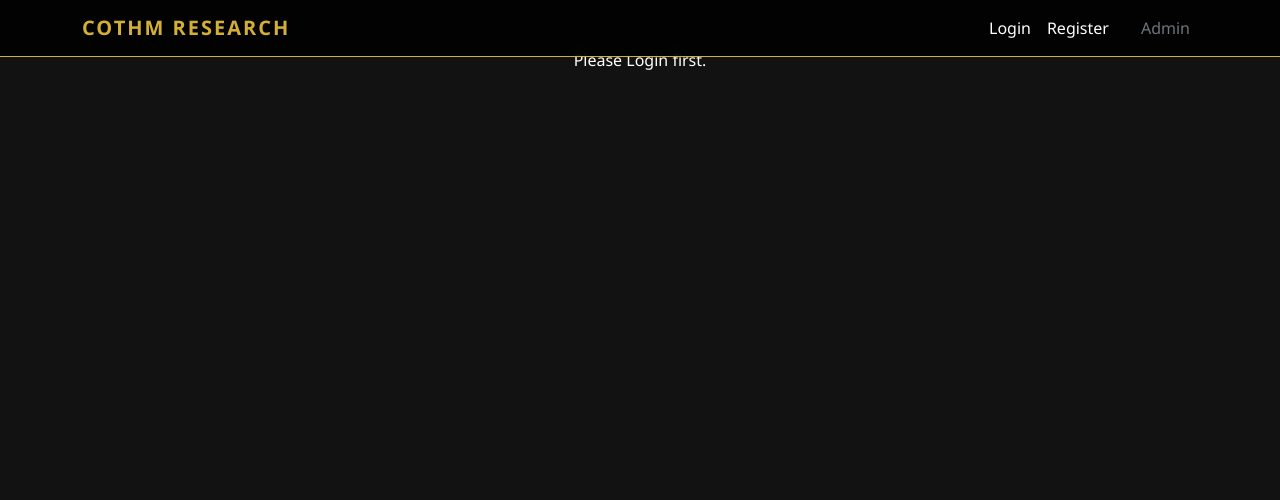
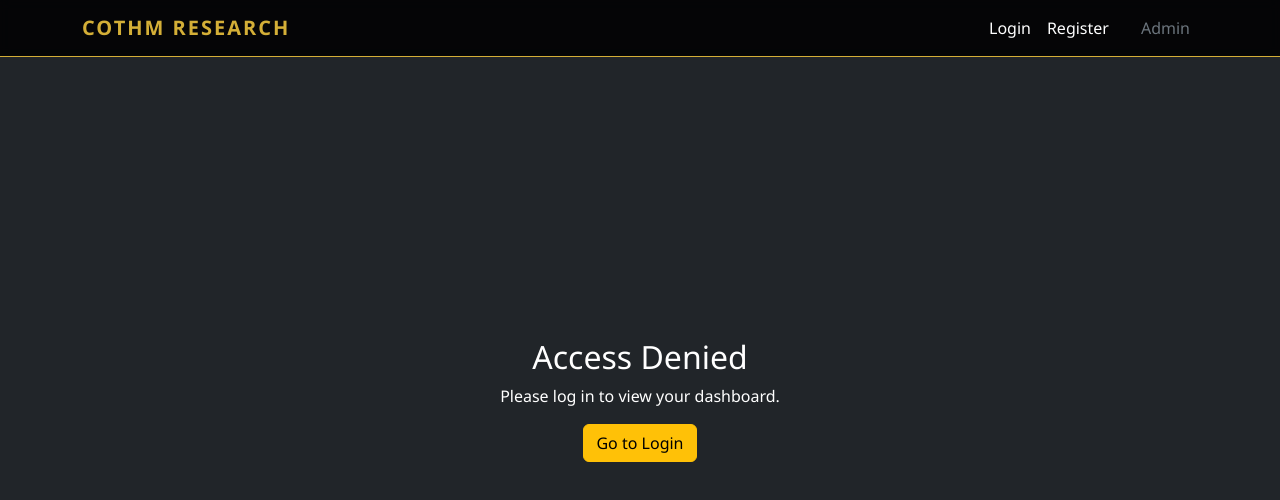
Before and after one commit to faizi1212/cothm_Research_portal, a React (Create React App) app in the folder client/: page /dashboard in a window 1280 px wide. Shown: the top 500 px of the page. Built offline with nearby package versions, Linux system fonts and the light colour scheme.

Commit message:
Fix Black Screen on Student Dashboard

```diff
--- a/client/src/StudentDashboard.js
+++ b/client/src/StudentDashboard.js
@@ -2,7 +2,7 @@ import React, { useState, useEffect } from "react";
 import axios from "axios";
 import { FaCloudUploadAlt, FaHistory, FaClock, FaCheckCircle, FaTimesCircle } from "react-icons/fa";
 
-const UserDashboard = () => {
+const StudentDashboard = () => {
   const [file, setFile] = useState(null);
   const [submissions, setSubmissions] = useState([]);
   const [projectStatus, setProjectStatus] = useState("Not Started");
@@ -13,6 +13,19 @@ const UserDashboard = () => {
 
   // Get logged in user from local storage
   const user = JSON.parse(localStorage.getItem("user"));
+
+  // 🔴 SAFETY CHECK: If no user is found, stop and ask them to login
+  if (!user) {
+      return (
+        <div className="d-flex justify-content-center align-items-center vh-100 bg-dark text-white">
+            <div className="text-center">
+                <h2>Access Denied</h2>
+                <p>Please log in to view your dashboard.</p>
+                <a href="/" className="btn btn-warning">Go to Login</a>
+            </div>
+        </div>
+      );
+  }
 
   useEffect(() => {
     if (user) {
@@ -61,10 +74,6 @@ const UserDashboard = () => {
       setUploading(false);
     }
   };
-
-  if (!user) {
-      return <div className="text-white text-center mt-5">Please Login first.</div>;
-  }
 
   return (
     <div className="dashboard-container">
@@ -186,4 +195,4 @@ const UserDashboard = () => {
   );
 };
 
-export default UserDashboard;
+export default StudentDashboard;
```
